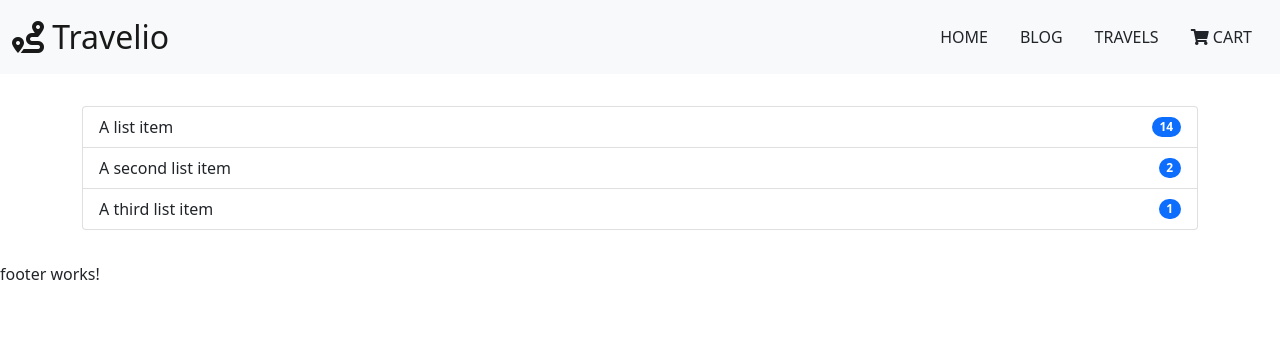
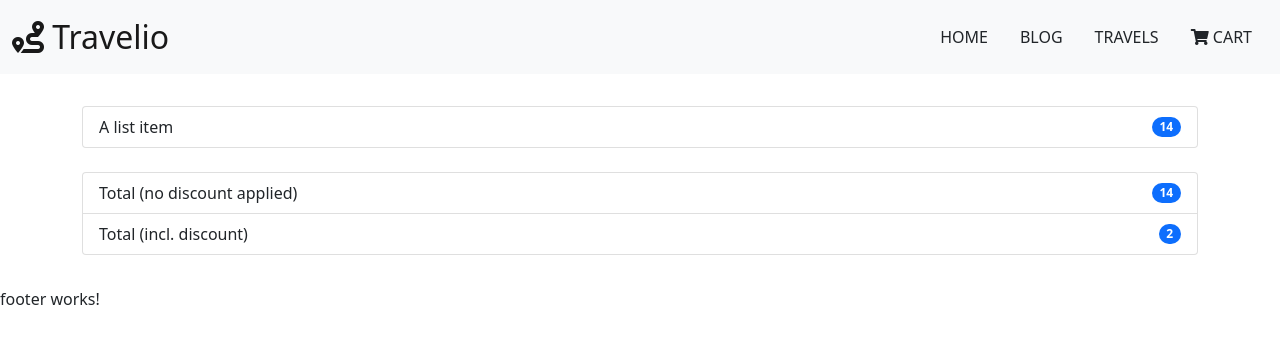
Before and after one commit to nat-oku/FE21-CR6-Natalia, an Angular app in the folder TravelAgency/: page /cart in a window 1280 px wide. Shown: the top 344 px of the page. Built offline with nearby package versions, Linux system fonts and the light colour scheme.

Commit message:
updating basic structure

```diff
--- a/TravelAgency/src/app/cart/cart.component.html
+++ b/TravelAgency/src/app/cart/cart.component.html
@@ -3,16 +3,19 @@
 <div class="container mt-3 mb-3 pt-3 pb-3">
   <ul class="list-group">
     <li class="list-group-item d-flex justify-content-between align-items-center">
-      A list item
+      A list item <!-- here comes the dynamic content -->
       <span class="badge bg-primary rounded-pill">14</span>
     </li>
+  </ul>
+  <br>
+  <ul class="list-group">
     <li class="list-group-item d-flex justify-content-between align-items-center">
-      A second list item
+      Total (no discount applied)
+      <span class="badge bg-primary rounded-pill">14</span>
+    </li>
+    <li class="list-group-item d-flex justify-content-between align-items-center"> <!-- here comes the if statement -->
+      Total (incl. discount) <!-- for orders > 200 -10%; orders > 500 -20% -->
       <span class="badge bg-primary rounded-pill">2</span>
-    </li>
-    <li class="list-group-item d-flex justify-content-between align-items-center">
-      A third list item
-      <span class="badge bg-primary rounded-pill">1</span>
     </li>
   </ul>
 </div>
```
